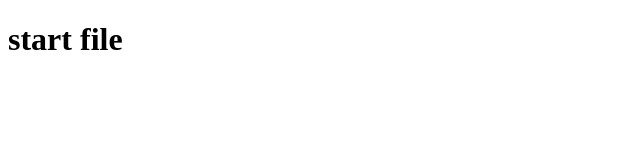
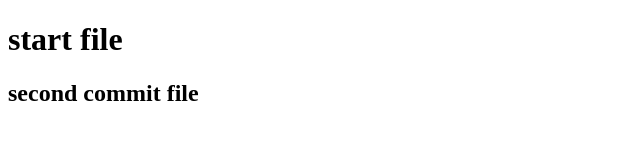
Before and after one commit to gopikaso/Branch, a plain HTML site: page index.html in a window 1280 px wide. Shown: the whole page, without its empty margins (0-640 px from the left). Drawn offline with Linux system fonts and the light colour scheme.

Commit message:
second commit code

```diff
--- a/index.html
+++ b/index.html
@@ -5,6 +5,7 @@
     <meta name="viewport" content="width=device-width, initial-scale=1.0">
     <title>index html file</title>
     <h1>start file</h1>
+    <h2>second commit file</h2>
 </head>
 <body>
 
```
